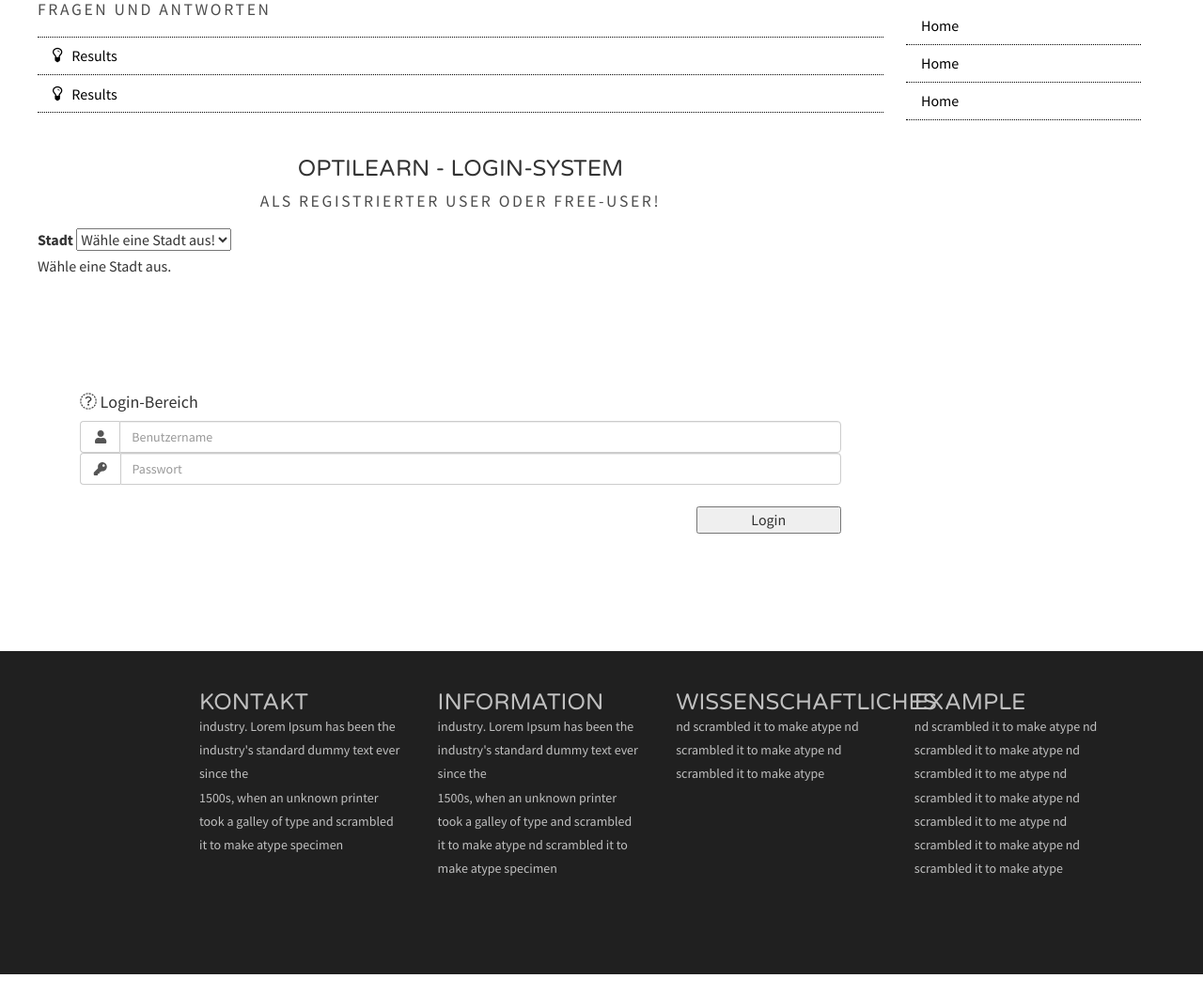
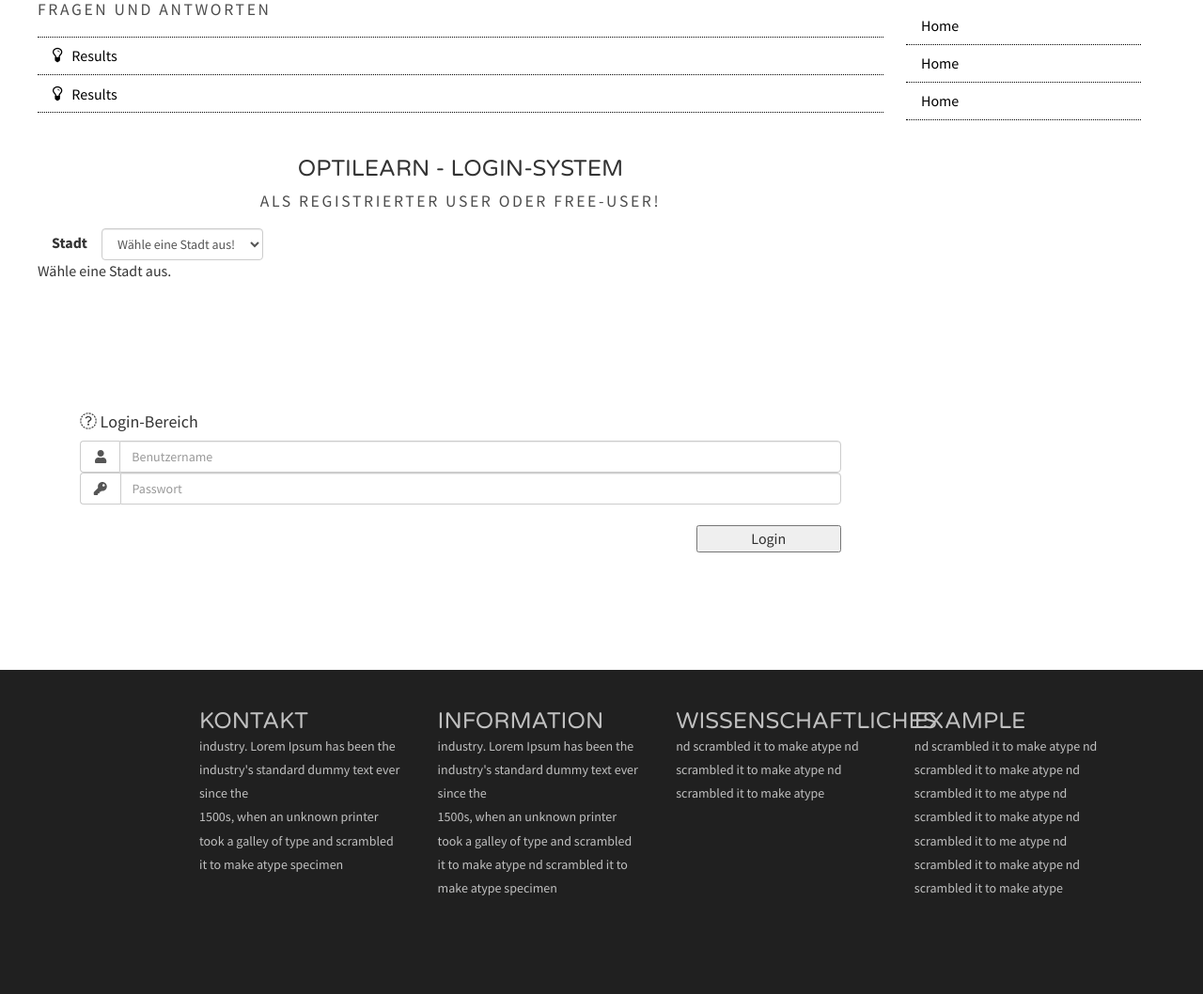
Before and after one commit to AlmostAlex/optilearn, a PHP site: page /web/index.php in a window 1280 px wide. Shown: the part 768-1826 px from the top of the page at 94% size. Before the commit the page ends 1805 px from the top, so only its background shows below. Run offline with PHP 8.4, Linux system fonts and the light colour scheme; data that the repository does not hold is empty; some libraries are stand-ins or nearby versions.

Commit message:
controller

```diff
--- a/web/controller/index_controller.php
+++ b/web/controller/index_controller.php
@@ -16,19 +16,15 @@ class index_controller {
     }
 
     //Eintragung des Bewerbers in dem Modul (windhund)
-    public function login()
-    {
+    public function login() {
         $passwort = $_POST["passwort"];
         $benutzername = $_POST["benutzername"];
         $pass_corr = $this->benutzer->LoginKontrolle($benutzername, $passwort);
-        if ($pass_corr == TRUE)
-        {
+        if ($pass_corr == TRUE) {
             $_SESSION['login'] = $this->benutzer->getBenutzerId($benutzername); // Loggt einen ein!
             echo"<div class='alertlogin'><div class='alert alert-success' role='alert'><b>Anmeldung war erfolreich!</b><br>Die Weiterleitung erfolgt in wenigen Sekunden. <br> <img src='img/ajax-loader.gif'></div></div>";
             echo "<meta http-equiv='refresh' content='1.5; URL=/blank.php'>"; // Weiterleitung zur Verwaltung
-        }
-        else
-        {
+        } else {
             echo "<div class='alertlogin'><div class='alert alert-danger role='alert'><b>Achtung!</b><br>Das Passwort und der Benutzername stimmen nicht überein.</div></div>";
         }
     }
@@ -38,8 +34,11 @@ class index_controller {
         $statement->bind_result($Bezirk_id, $Bezirkbezeichnung);
         $statement->store_result();
         ?>
-        <label>Stadtbezirk:</label>
-        <select id="bezirk" name="bezirk">
+        <div class="form-group">
+            <table>
+                <tr>
+                    <td><label class="col-sm-2 col-form-label">Stadtbezirk</label></td>
+                    <td><select class="form-control" id="bezirk" name="bezirk">
                             <?php
                             echo "<option id=''>Wähle einen Stadtbezirk aus!</option>";
                             while ($statement->fetch()) {
@@ -47,7 +46,11 @@ class index_controller {
                             }
                             ?>
                         </select>
-        <button type="submit" name="action">Als Free-User einloggen</button>
+                    </td>
+                <tr>
+            </table>
+        </div>
+        <button class="button" type="submit">Als Free-User einloggen</button>
         <?php
     }
 
@@ -57,8 +60,11 @@ class index_controller {
         $statement->store_result();
         ?>
         <form>
-            <label>Stadt</label>
-            <select id='stadt' name="stadt" onchange="showBezirk(this.value)">
+            <div class="form-group">
+                <table>
+                    <tr>
+                        <td><label class="col-sm-2 col-form-label">Stadt</label></td>
+                        <td><select class="form-control" id='stadt' name="stadt" onchange="showBezirk(this.value)">
                                 <?php
                                 echo "<option id=''>Wähle eine Stadt aus!</option>";
                                 while ($statement->fetch()) {
@@ -66,12 +72,13 @@ class index_controller {
                                 }
                                 ?>
                             </select>
+                        </td>
+                    <tr>
+                </table>
                 <div id="waehle_stadt">Wähle eine Stadt aus.</div>
-
                 <div id="txtHint"></div>
-
+            </div>
         </form>
-
         <?php
     }
 
--- a/web/index.php
+++ b/web/index.php
@@ -73,13 +73,14 @@ require("db.php");
     </div>
 </center>
 
+<box>
 <?php
 $control = new index_controller();
 $control->free_user_formular();
 ?>
+</box>
 
 <br><br><br>
-
 <!--    EinfÃ¼gen der Form zum einloggen    -->
 <div class='logform'>
             <form method='post'>
```
Lines whose indentation alone changed are shown as unchanged.
